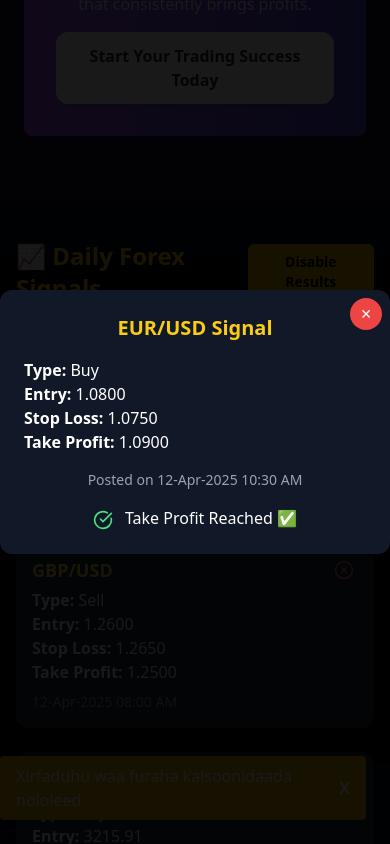
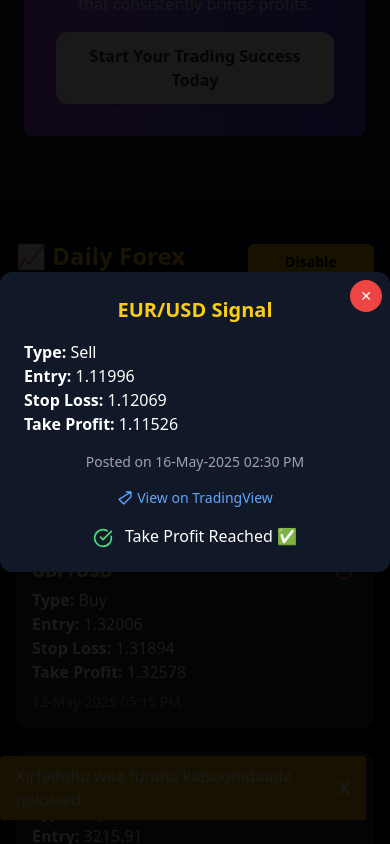
Before and after one commit to RABIILEAHMED/rejo-community, a React (Vite) app: page / in a window 390 px wide. Both pictures are taken after a click on the element 195 px from the left and 5152 px from the top of the page. Shown: the part 4730-5574 px from the top of the page. Built offline with nearby package versions, Linux system fonts and the light colour scheme.

Commit message:
Fixed PDFBooks for phone verivication and daily signals with link trading view

```diff
--- a/src/components/DailySignalsSection.jsx
+++ b/src/components/DailySignalsSection.jsx
@@ -5,22 +5,24 @@
   {
     id: 1,
     pair: "EUR/USD",
-    type: "Buy",
-    entry: "1.0800",
-    sl: "1.0750",
-    tp: "1.0900",
-    time: "12-Apr-2025 10:30 AM",
+    type: "Sell",
+    entry: "1.11996",
+    sl: "1.12069",
+    tp: "1.11526",
+    time: "16-May-2025 02:30 PM",
     result: "tp",
+    tvLink: "https://www.tradingview.com/x/KkDg8uuf/",  // Link gaar ah signal 1
   },
   {
     id: 2,
     pair: "GBP/USD",
-    type: "Sell",
-    entry: "1.2600",
-    sl: "1.2650",
-    tp: "1.2500",
-    time: "12-Apr-2025 08:00 AM",
+    type: "Buy",
+    entry: "1.32006",
+    sl: "1.31894",
+    tp: "1.32578",
+    time: "12-May-2025 05:15 PM",
     result: "sl",
+    tvLink: "https://www.tradingview.com/x/usTVll7w/",  // Link gaar ah signal 2 (tusaale)
   },
   {
     id: 3,
@@ -30,7 +32,9 @@
     sl: "3210.22",
     tp: "3233.39",
     time: "15-Apr-2025 10:54 AM",
-    result: "active",
+    // result: "active",
+    result: "tp",
+    tvLink: "https://www.tradingview.com/x/gk3nq3zY/",  // Link gaar ah signal 3 (tusaale)
   },
 ];
 
@@ -87,6 +91,7 @@
             <button
               onClick={() => setSelectedSignal(null)}
               className="absolute top-2 right-2 text-white bg-red-500 hover:bg-red-600 rounded-full w-8 h-8 text-sm"
+              aria-label="Close modal"
             >
               ✕
             </button>
@@ -96,6 +101,33 @@
             <p><strong>Stop Loss:</strong> {selectedSignal.sl}</p>
             <p><strong>Take Profit:</strong> {selectedSignal.tp}</p>
             <p className="text-sm text-gray-400 mt-4 text-center">Posted on {selectedSignal.time}</p>
+
+            {/* TradingView Link unique for each signal */}
+            <div className="mt-4 flex justify-center">
+              <a
+                href={selectedSignal.tvLink}
+                target="_blank"
+                rel="noopener noreferrer"
+                className="inline-flex items-center text-blue-400 hover:underline text-sm"
+              >
+                <svg
+                  xmlns="http://www.w3.org/2000/svg"
+                  className="h-4 w-4 mr-1"
+                  fill="none"
+                  viewBox="0 0 24 24"
+                  stroke="currentColor"
+                >
+                  <path
+                    strokeLinecap="round"
+                    strokeLinejoin="round"
+                    strokeWidth={2}
+                    d="M14 3h7v7m0 0L10 21l-7-7L21 3z"
+                  />
+                </svg>
+                View on TradingView
+              </a>
+            </div>
+
             {showResults && (
               <div className="mt-4 text-center">
                 {resultIcon(selectedSignal.result)}
--- a/src/components/PDFBooks.jsx
+++ b/src/components/PDFBooks.jsx
@@ -1,5 +1,5 @@
 import React, { useState } from "react";
-import paymentData from "../data/paymentData.json"; // Make sure the path is correct
+import paymentData from "../data/paymentData.json";
 
 const books = [
   { title: '📘 Institutional Order flow', file: '/pdfs/OrderFlow.pdf' },
@@ -22,26 +22,43 @@
     const saved = localStorage.getItem('downloads');
     return saved ? JSON.parse(saved) : {};
   });
+  const [requestingQuickDownload, setRequestingQuickDownload] = useState(false);
 
   const totalPages = Math.ceil(books.length / ITEMS_PER_PAGE);
   const startIndex = (currentPage - 1) * ITEMS_PER_PAGE;
   const currentBooks = books.slice(startIndex, startIndex + ITEMS_PER_PAGE);
 
+  const instantDownloadTitles = [
+    '📘 Institutional Order flow',
+    '📗 IRL and IRL Range LQ '
+  ];
+
   const handlePreview = (book) => {
     setSelectedBook(book);
+    setPhone('');
     setAccessGranted(false);
     setError('');
-    setPhone('');
+
+    if (instantDownloadTitles.includes(book.title)) {
+      setRequestingQuickDownload(true);
+    } else {
+      setRequestingQuickDownload(false);
+    }
   };
 
   const handleVerify = () => {
     const sanitizedPhone = phone.trim().replace(/\s+/g, '');
+
+    if (!sanitizedPhone) {
+      setError('Fadlan geli lambarka taleefanka.');
+      return;
+    }
+
+    const paidUsers = paymentData.payments.flat();
     const bookKey = `${sanitizedPhone}_${selectedBook.title}`;
 
-    const paidUsers = paymentData.payments.flat();
-
     if (!paidUsers.includes(sanitizedPhone)) {
-      setError('Lambarkaagu ma diwaan gashana | register for free then download.',);
+      setError('Lambarkaagu ma diwaan gashana | register for free then download.');
       return;
     }
 
@@ -54,15 +71,26 @@
     setDownloads(newDownloads);
     localStorage.setItem('downloads', JSON.stringify(newDownloads));
 
-    setAccessGranted(true);
-    setError('');
+    if (requestingQuickDownload) {
+      const link = document.createElement('a');
+      link.href = selectedBook.file;
+      link.setAttribute('download', '');
+      document.body.appendChild(link);
+      link.click();
+      document.body.removeChild(link);
+      closeModal();
+    } else {
+      setAccessGranted(true);
+      setError('');
+    }
   };
 
   const closeModal = () => {
     setSelectedBook(null);
     setPhone('');
+    setAccessGranted(false);
     setError('');
-    setAccessGranted(false);
+    setRequestingQuickDownload(false);
   };
 
   return (
@@ -109,24 +137,37 @@
       {selectedBook && (
         <div className="fixed inset-0 bg-black bg-opacity-70 flex items-center justify-center z-50">
           <div className="bg-white dark:bg-gray-800 rounded-xl shadow-lg p-6 w-[90%] max-w-md text-center">
-            <h3 className="text-2xl font-semibold mb-4 text-gray-800 dark:text-white">{selectedBook.title}</h3>
+            <h3 className="text-2xl font-semibold mb-4 text-gray-800 dark:text-white">
+              {selectedBook.title}
+            </h3>
 
             {!accessGranted ? (
               <>
-                <p className="text-gray-600 dark:text-gray-300 mb-4">Geli lambarkaaga si aad u hesho buuggan .</p>
+                <p className="text-gray-600 dark:text-gray-300 mb-4">
+                  Geli lambarkaaga si aad u hesho buuggan.
+                </p>
                 <input
                   type="text"
                   value={phone}
-                  onChange={(e) => setPhone(e.target.value)}
-                  placeholder="Tusaale: 634824495"
+                  onChange={(e) => {
+                    setPhone(e.target.value);
+                    if (e.target.value.trim() !== '') setError('');
+                  }}
+                  onBlur={() => {
+                    if (phone.trim() === '') {
+                      setError('Fadlan geli lambarka taleefanka.');
+                    }
+                  }}
+                  placeholder="Tusaale: 6347340..."
                   className="w-full p-3 rounded-lg border border-gray-300 mb-4 dark:bg-gray-700 dark:text-white"
                 />
+
                 <div className="flex flex-col space-y-3">
                   <button
                     onClick={handleVerify}
                     className="bg-yellow-500 text-white px-4 py-2 rounded-lg hover:bg-yellow-600"
                   >
-                    Codso Gelitaan
+                    {requestingQuickDownload ? "Download Now" : "Codso Gelitaan"}
                   </button>
                   <button
                     onClick={closeModal}
@@ -139,7 +180,9 @@
               </>
             ) : (
               <>
-                <p className="text-green-600 font-semibold mb-6">✅ Waad xaqiijisay. Halkan ka soo degso buugga:</p>
+                <p className="text-green-600 font-semibold mb-6">
+                  ✅ Waad xaqiijisay. Halkan ka soo degso buugga:
+                </p>
                 <a
                   href={selectedBook.file}
                   download
```
